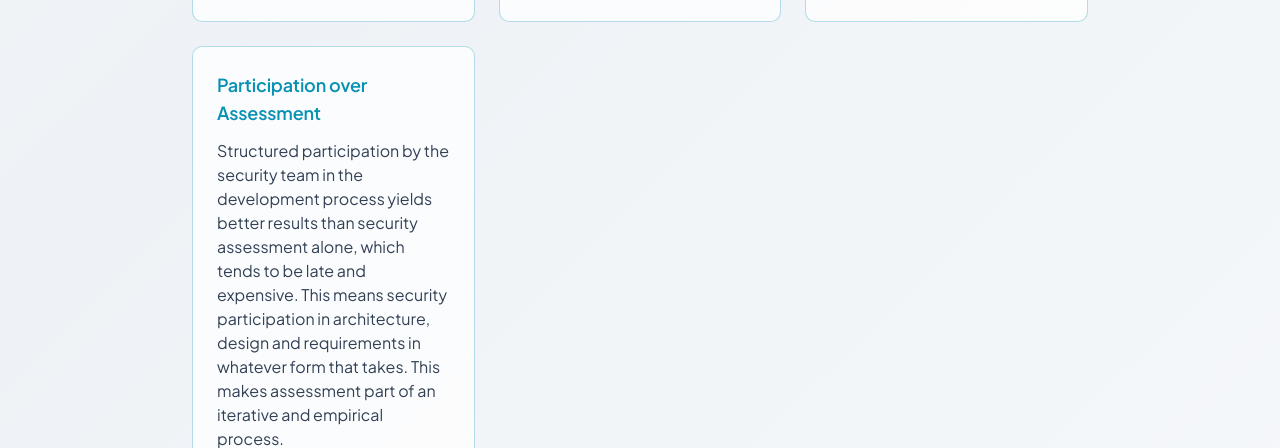
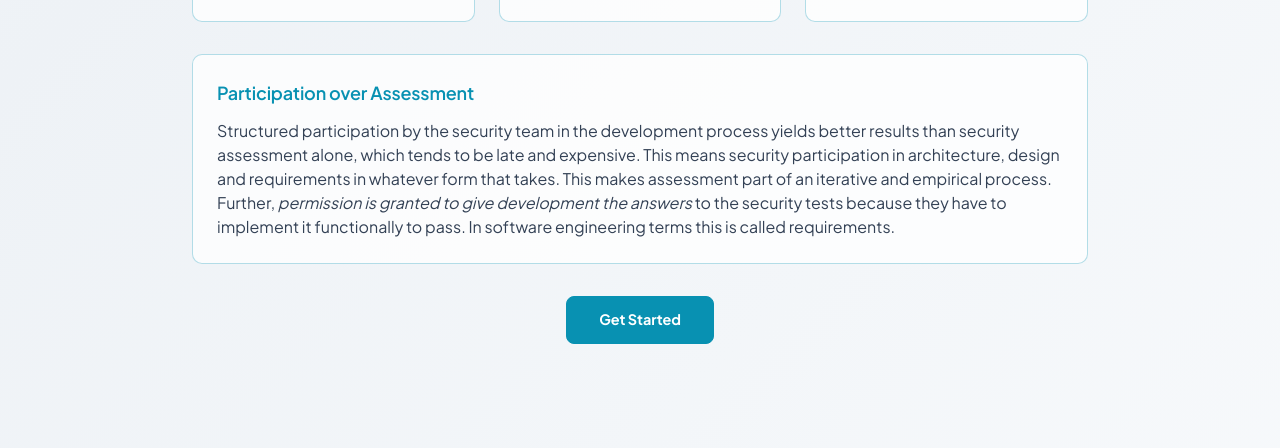
Before and after one commit to Xcaciv/fiasse_org_web, a website: page src/index.html in a window 1280 px wide. Shown: the part 1913-2361 px from the top of the page. Drawn offline with nearby package versions, Linux system fonts and the light colour scheme; no server answers.

Commit message:
feat: update layout and enhance clarity in key concepts section of index.html

```diff
--- a/src/index.html
+++ b/src/index.html
@@ -656,7 +656,7 @@
                     </div>
                 </div>
 
-                <div class="mb-12">
+                <div class="mb-8">
                     <h2 class="text-3xl font-bold text-cyan-400 mb-6 text-center">
                         Key Concepts
                     </h2>
@@ -684,16 +684,19 @@
                             </p>
                         </div>
 
+                    </div>
+                </div>
+                <div class="mb-8">
+                    <div class="grid  md:grid-cols-1 gap-6">
                         <div class="card">
                             <h4 class="text-cyan-400 text-lg font-semibold mb-3">Participation over Assessment</h4>
                             <p class="text-slate-300">
                                 Structured participation by the security team in the development process yields better results than security assessment alone, which tends to be late and expensive. This means security participation in architecture, design and requirements in whatever form that takes. This makes assessment part of an iterative and empirical process.
                             </p>
                             <p class="text-slate-300">
-                                It is ok to give development the answers to the security test because they have to implement it functionally to pass. In software engineering terms this is called requirements.
-                            </p>
-                        </div>
-
+                                Further, <i>permission is granted to give development the answers</i> to the security tests because they have to implement it functionally to pass. In software engineering terms this is called requirements.
+                            </p>
+                        </div>
                     </div>
                 </div>
 
```
